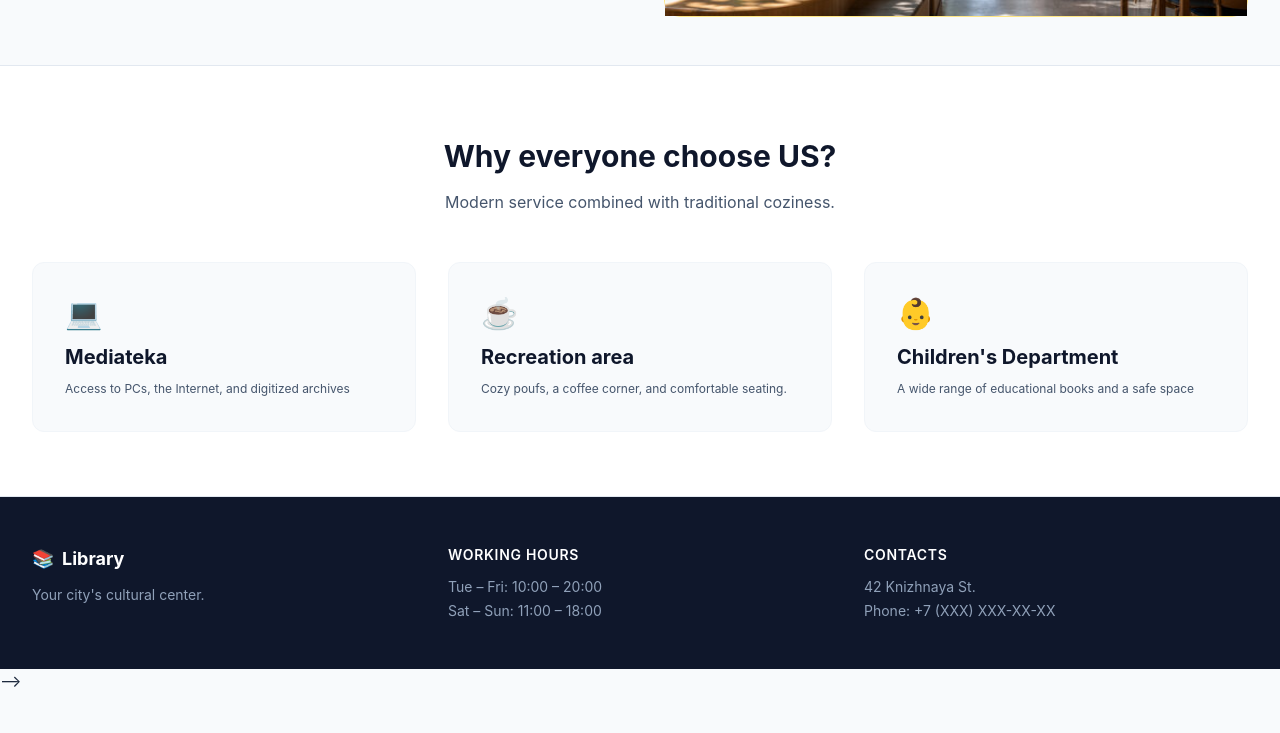
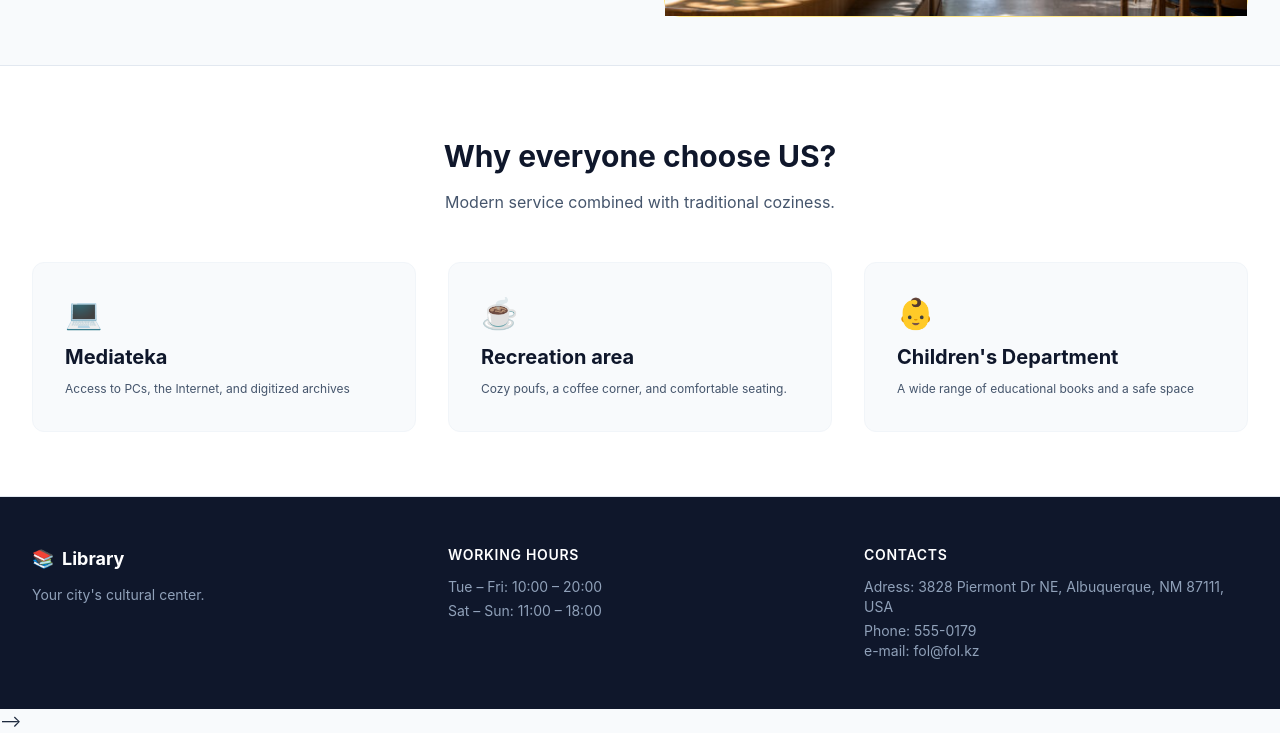
Before and after one commit to flizy0/web-technologies-project, a website: page about_us.html in a window 1280 px wide. Shown: the part 894-1627 px from the top of the page. Before the commit the page ends 1587 px from the top, so only its background shows below. Drawn offline with Linux system fonts and the light colour scheme.

Commit message:
Fix HTML structure and improve formatting

```diff
--- a/about_us.html
+++ b/about_us.html
@@ -143,8 +143,10 @@
             </div>
             <div>
                 <h4 class="text-white font-semibold mb-2 md:mb-3 text-xs md:text-sm uppercase tracking-wider">Contacts</h4>
-                <p class="text-xs md:text-sm mb-1">42 Knizhnaya St.</p>
-                <p class="text-xs md:text-sm">Phone: +7 (XXX) XXX-XX-XX</p>
+                <p class="text-xs md:text-sm mb-1">Adress: 3828 Piermont Dr NE,
+                        Albuquerque, NM 87111, USA</p>
+                <p class="text-xs md:text-sm">Phone: 555-0179</p>
+                <p class="text-xs md:text-sm">e-mail: fol@fol.kz</p>
             </div>
         </div>
     </footer>
```
